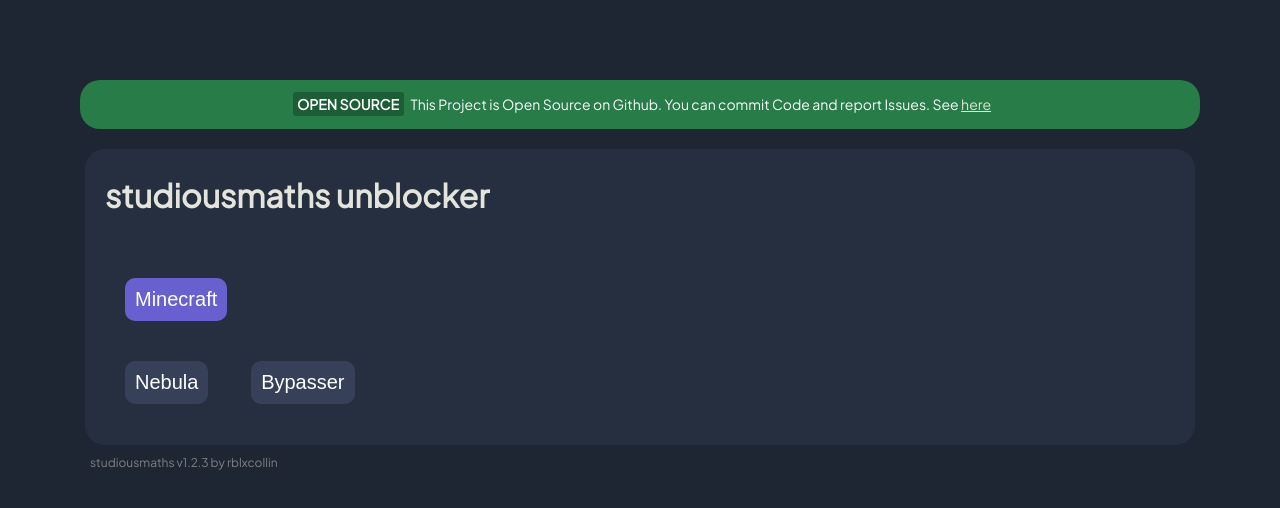
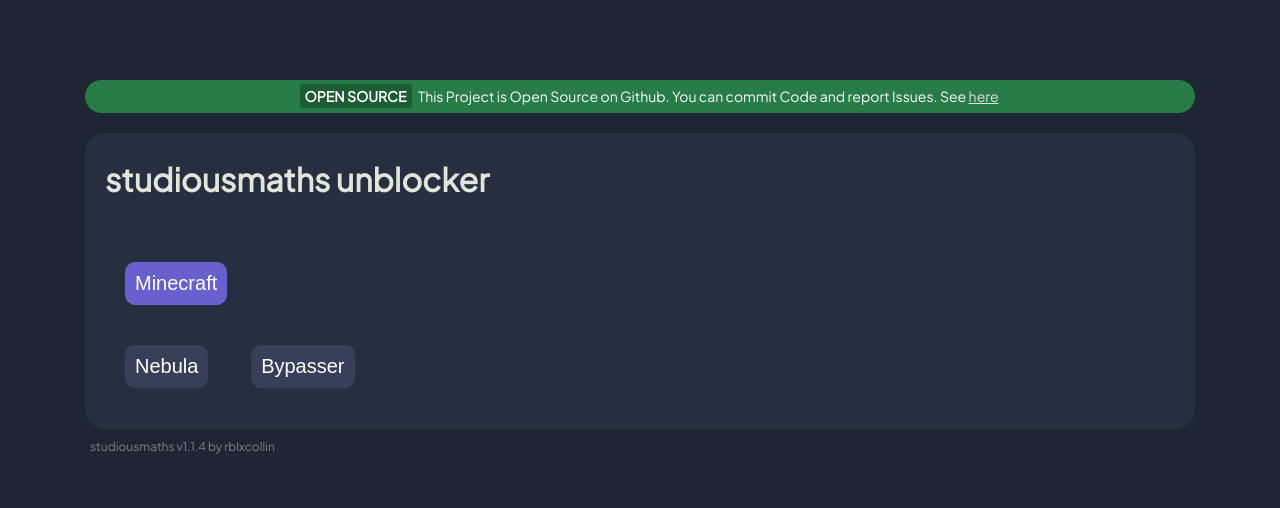
Before and after one commit to studiousmaths/studiousmaths.github.io, a plain HTML site: page index.html in a window 1280 px wide. Drawn offline with Linux system fonts and the light colour scheme.

Commit message:
fixed some things

```diff
--- a/index.html
+++ b/index.html
@@ -4,11 +4,11 @@
     <meta charset="UTF-8">
     <meta name="viewport" content="width=device-width, initial-scale=1.0">
     <meta http-equiv="X-UA-Compatible" content="ie=edge">
-    <title>studiousmaths unblocker</title>
+    <meta name="author" content="studiousmaths"/>
+    <title>studiousmaths | unblocked games and internet</title>
+    <meta name="description" content="Play your favourite Games or explore the Web freely in School on StudiousMaths" />
     <link rel="stylesheet" href="./style.css">
-    <!--
     <link rel="icon" type="image/x-icon" href="./favicon.ico" />
-    -->
     <script>
       function mcs() {
         if (document.getElementById("mc1").style.display == "inline") {
@@ -38,6 +38,6 @@
       <button class="menu" href='./bypass/'>Bypasser</button><br>
       </p>
     </div>
-    <p class="note">studiousmaths v1.2.3 by rblxcollin</p>
+    <p class="note">studiousmaths v1.1.4 by rblxcollin</p>
   </body>
 </html>
--- a/style.css
+++ b/style.css
@@ -19,6 +19,9 @@
 	font-family: "Plus Jakarta Sans", Arial, Helvetica, sans-serif;
 	border-radius: 20px;
 	margin-bottom: 20px;
+	margin: 5px;
+	padding:5px;
+	padding-left: 20px;
 }
 .alert-box .badge {
 	background-color: #1D5D36;
```
Also changed, not shown: favicon.ico (added).
